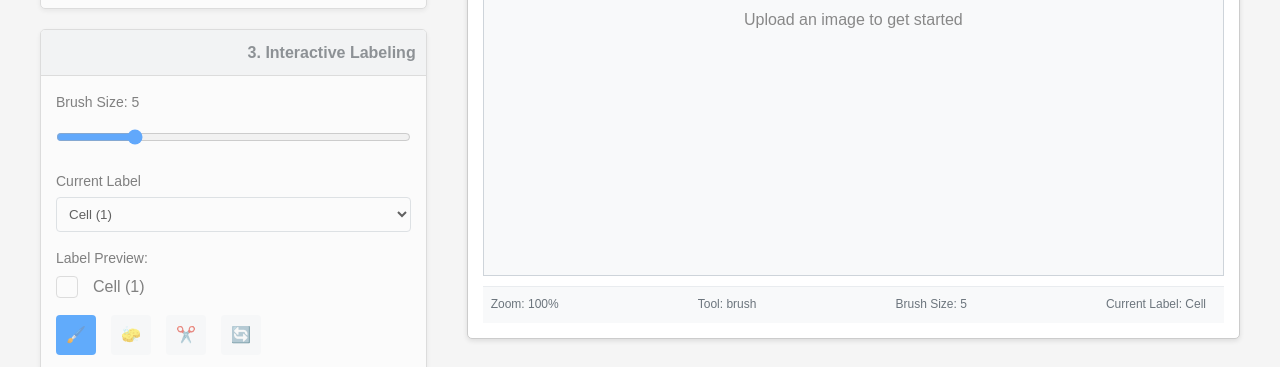
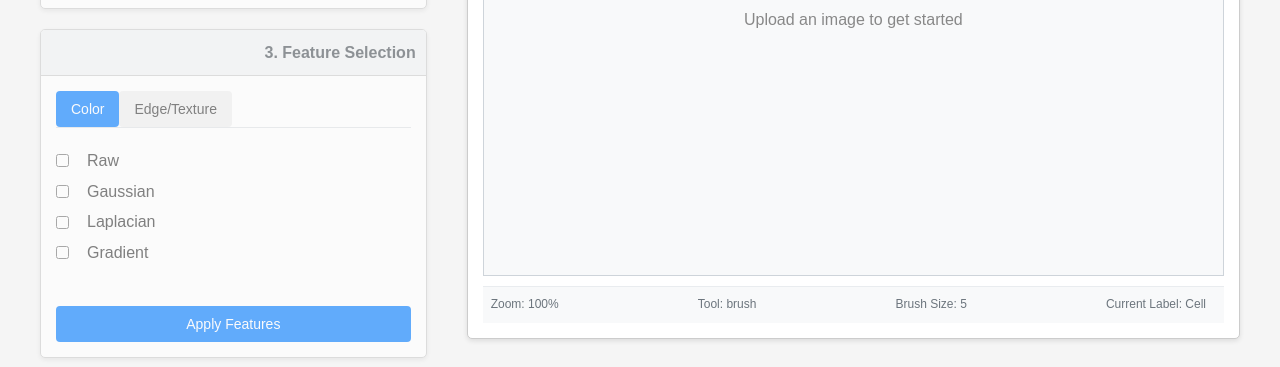
Before and after one commit to DhanujMalik/cell-segmentation-web, a plain HTML site: page index.html in a window 1280 px wide. Shown: the part 585-952 px from the top of the page. Drawn offline with nearby package versions, Linux system fonts and the light colour scheme.

Commit message:
Update index.html

```diff
--- a/index.html
+++ b/index.html
@@ -445,10 +445,66 @@
             </div>
           </div>
         </div>
-        <!-- Step 3: Interactive Labeling -->
+       <!-- Step 3: Feature Selection -->
+        <div class="card disabled" id="features-card">
+          <div class="card-header">
+            <h3>3. Feature Selection</h3>
+          </div>
+          <div class="card-content">
+            <div class="tabs">
+              <div class="tab-buttons">
+                <button class="tab-btn active" data-tab="color">Color</button>
+                <button class="tab-btn" data-tab="texture">Edge/Texture</button>
+              </div>
+
+              <div class="tab-content">
+                <div id="color-tab" class="tab-panel active">
+                  <label class="checkbox-item">
+                    <input type="checkbox" name="features" value="raw">
+                    <span>Raw</span>
+                  </label>
+                  <label class="checkbox-item">
+                    <input type="checkbox" name="features" value="gaussian">
+                    <span>Gaussian</span>
+                  </label>
+                  <label class="checkbox-item">
+                    <input type="checkbox" name="features" value="laplacian">
+                    <span>Laplacian</span>
+                  </label>
+                  <label class="checkbox-item">
+                    <input type="checkbox" name="features" value="gradient">
+                    <span>Gradient</span>
+                  </label>
+                </div>
+
+                <div id="texture-tab" class="tab-panel">
+                  <label class="checkbox-item">
+                    <input type="checkbox" name="features" value="sobel">
+                    <span>Sobel</span>
+                  </label>
+                  <label class="checkbox-item">
+                    <input type="checkbox" name="features" value="gabor">
+                    <span>Gabor</span>
+                  </label>
+                  <label class="checkbox-item">
+                    <input type="checkbox" name="features" value="hessian">
+                    <span>Hessian</span>
+                  </label>
+                  <label class="checkbox-item">
+                    <input type="checkbox" name="features" value="structure-tensor">
+                    <span>Structure Tensor</span>
+                  </label>
+                </div>
+              </div>
+            </div>
+
+            <button id="apply-features" class="btn btn-primary full-width">Apply Features</button>
+          </div>
+        </div>
+        <!-- Step 4: Interactive Labeling -->
         <div class="card disabled" id="labeling-card">
           <div class="card-header">
-            <h3>3. Interactive Labeling</h3>
+            <h3>4. Interactive Labeling</h3>
           </div>
           <div class="card-content">
             <div class="control-group">
```
